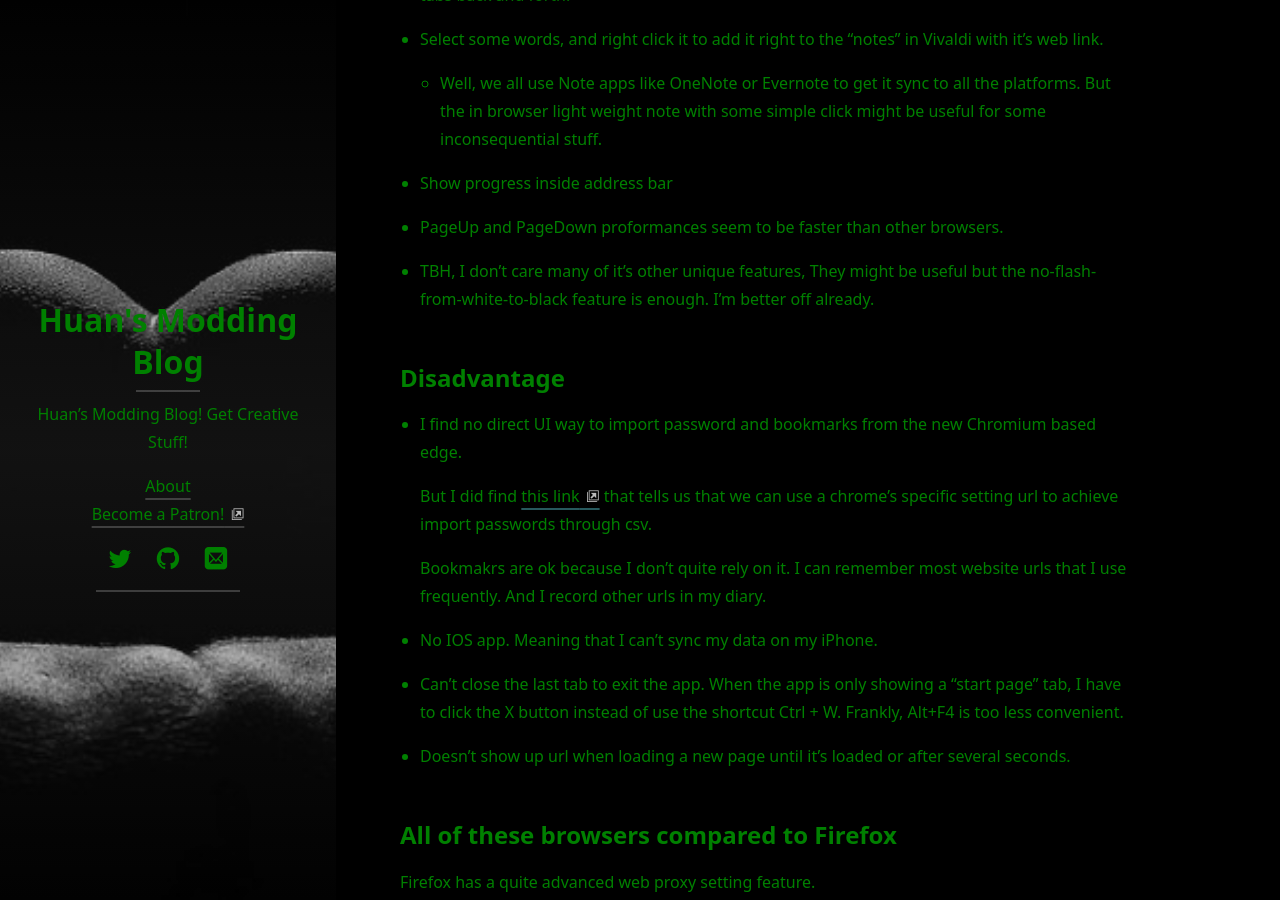
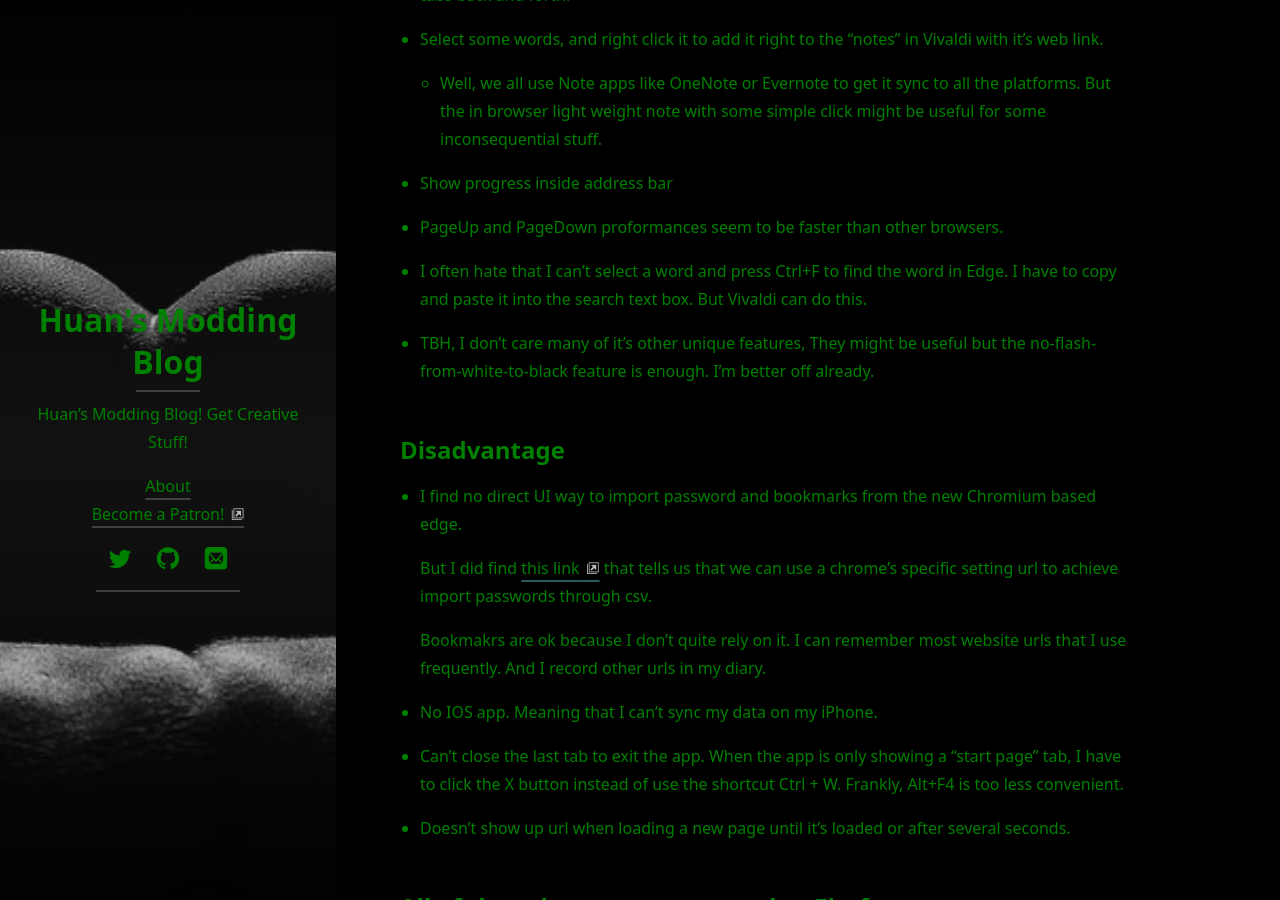
Before and after one commit to huanrenfeng/huanrenfeng.github.io, a Jekyll site: the page built from _posts/2020-11-19-switch-from-chrome-to-edge-to-vivaldi.md, in a window 1280 px wide and 900 px high, scrolled down 1185 px. Built offline with Jekyll 4.4.1, drawn with Linux system fonts in a browser that asks for light colours; cached includes are drawn as plain includes; nearby versions of some CDN libraries; some web fonts are replaced; our own code applies the rules of GitHub Pages for plain Markdown files; library files that are not in the unit come from our copies.

Commit message:
Update 2020-11-19-switch-from-chrome-to-edge-to-vivaldi.md

```diff
--- a/_posts/2020-11-19-switch-from-chrome-to-edge-to-vivaldi.md
+++ b/_posts/2020-11-19-switch-from-chrome-to-edge-to-vivaldi.md
@@ -42,6 +42,8 @@
 
 - PageUp and PageDown proformances seem to be faster than other browsers.
 
+- I often hate that I can't select a word and press Ctrl+F to find the word in Edge. I have to copy and paste it into the search text box. But Vivaldi can do this.
+
 - TBH, I don't care many of it's other unique features, They might be useful but the no-flash-from-white-to-black feature is enough. I'm better off already.
 
 ## Disadvantage
```
